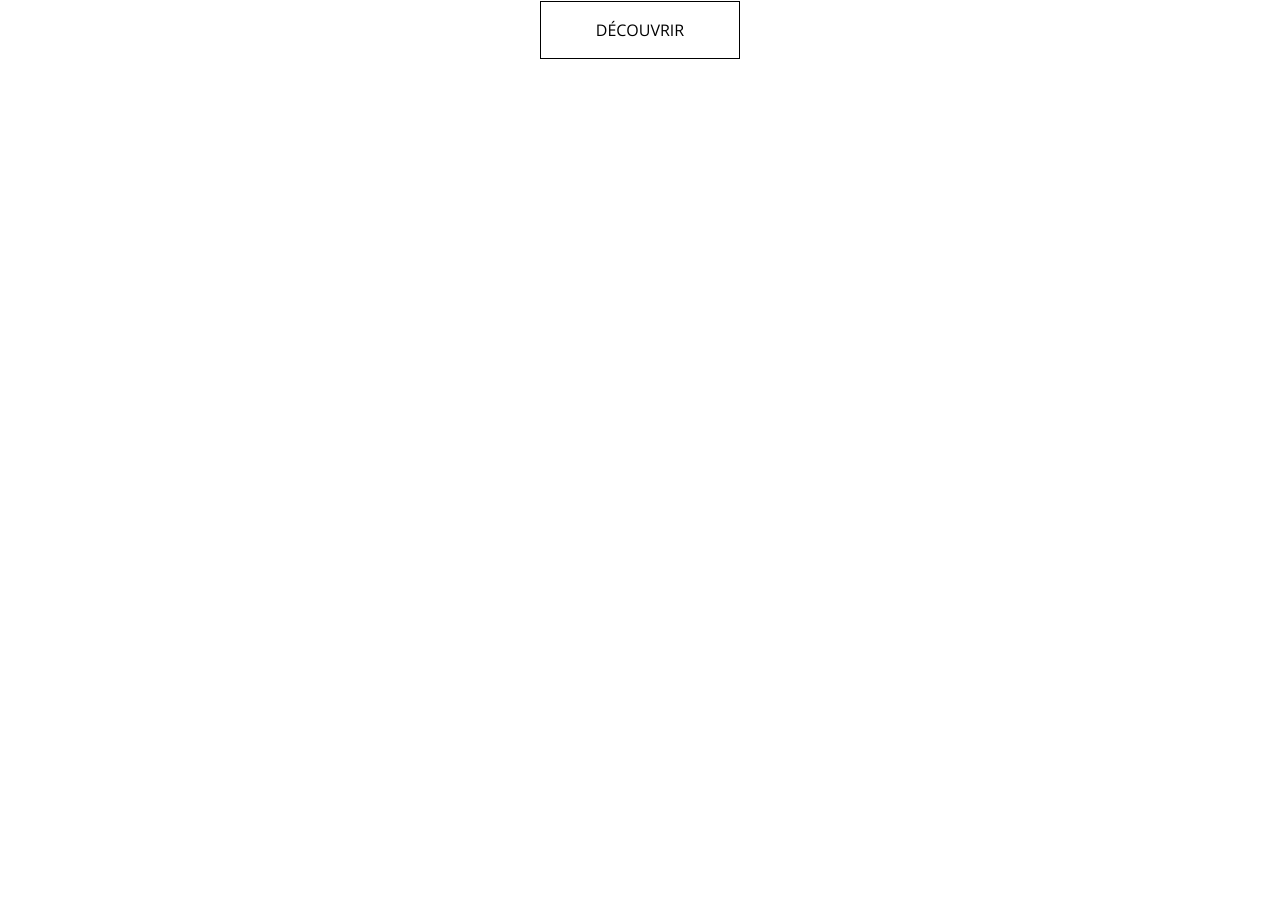
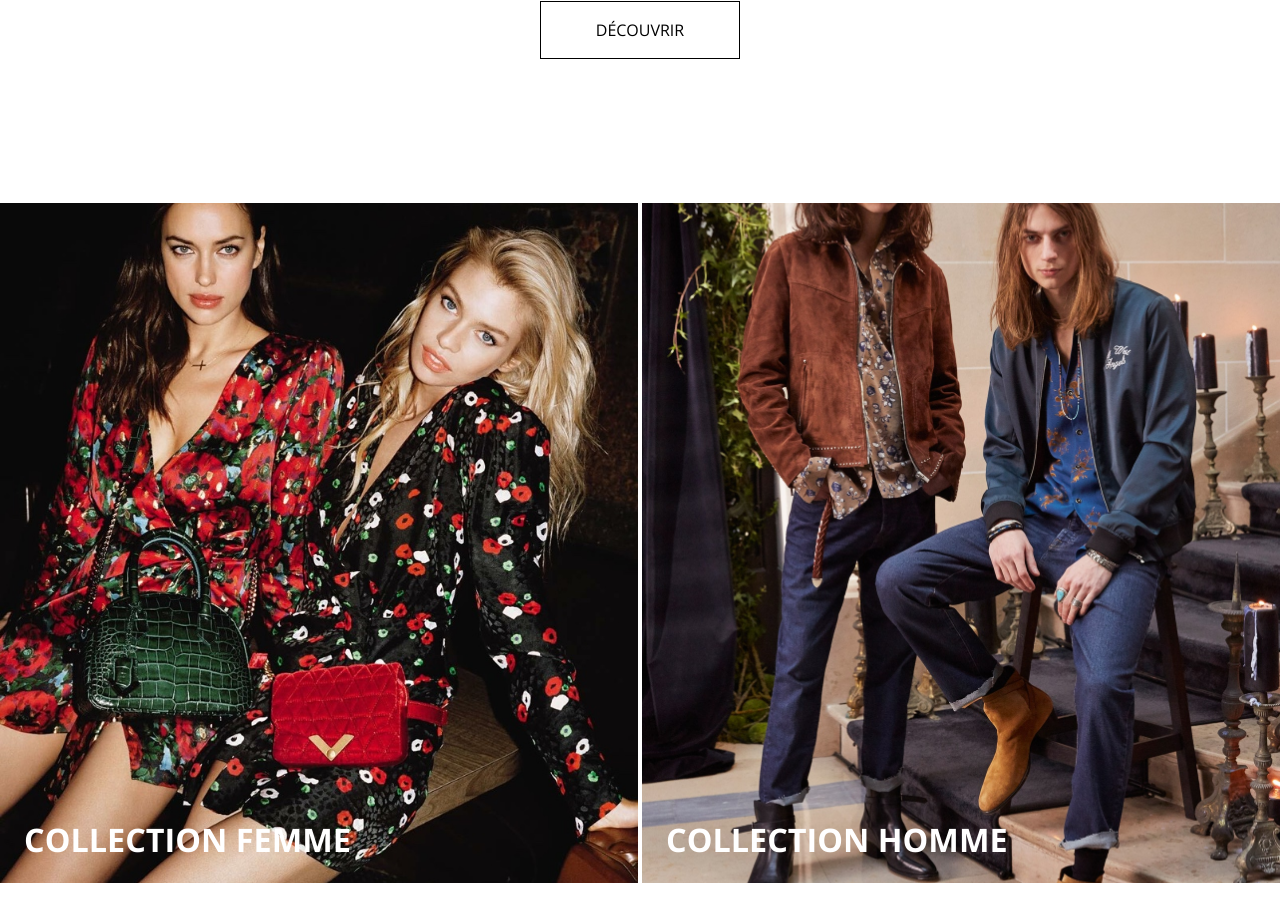
Before and after one commit to damouss/faume, a Vue app: page / in a window 1280 px wide. Shown: the part 1139-2060 px from the top of the page. Before the commit the page ends 1294 px from the top, so only its background shows below. Built offline with nearby package versions, Linux system fonts and the light colour scheme.

Commit message:
add collections

```diff
--- a/src/assets/styles/_settings.scss
+++ b/src/assets/styles/_settings.scss
@@ -28,10 +28,16 @@ body {
 h1{
     font-size: calc(1.625rem + 4.5vw);
     font-weight: 700;
+    text-transform:uppercase;
 }
 h2{
     font-size: calc(1.625rem + 1.5vw);
     font-weight: 700;
+    text-transform:uppercase;
+    &.min-h2{
+        font-size: calc(1.625rem + 0.5vw);
+    }
+
 }
 .btn{
     text-transform:uppercase;
@@ -64,7 +70,12 @@ h2{
     }
 
 }
-/*MODAL CART*/
+/*Cards*/
+.card{
+    border:0;
+    border-radius: 0;
+}
+/*Modal cart*/
 .modal.fade.right.show .modal-dialog {
     -webkit-transform: translate3d(0%, 0, 0);
     transform: translate3d(0%, 0, 0);
--- a/src/assets/styles/style.scss
+++ b/src/assets/styles/style.scss
@@ -6,6 +6,7 @@
    width: 100%;
    top:0px;
    transition:all 0.3s ease;
+   z-index:9;
    .navbar-brand{
         height: 64px;
         width: 200px;
@@ -140,3 +141,40 @@
         margin-top:80px;
     }
 }
+
+.collections{
+    .row{
+        .col-collections:first-child {
+            padding-left:0;
+            padding-right:2px
+        }
+        .col-collections:last-child {
+            padding-right:0;
+            padding-left:2px;
+        }
+        .card{
+            min-height:85vh;
+            &.collection-f{
+                background:url(../images/robe.jpeg)center center/cover;
+            }
+            &.collection-h{
+                background:url(../images/homme.jpeg)center center/cover;
+            }
+        }
+        @media screen and (max-width:768px) {
+            .col-collections:first-child {
+                padding-right:initial;
+                padding-left:initial;
+                padding-bottom: 2px;
+            }
+            .col-collections:last-child {
+                padding-right:initial;
+                padding-left:initial;
+                padding-top: 2px;
+            }
+            .card{
+                min-height:50vh;
+            }
+        }
+    }
+}
--- /dev/null
+++ b/src/components/CollectionsHF.vue
@@ -0,0 +1,33 @@
+<template>
+    <section class=" collections py-5">
+        <div class="container-fluid ">
+            <div class="row  row-cols" >
+                <div class="col-md-6 col-collections">
+                    <a href="#" class="card bg-dark text-white collection-f">
+                        <div class="card-img-overlay d-flex align-items-end ">
+                            <h2 class="min-h2 mb-0 px-2 pb-2">Collection femme</h2>
+                        </div>
+                    </a>
+                </div>
+                <div class="col-md-6  col-collections">
+                    <a href="#" class="card bg-dark text-white collection-h">
+                        <div class="card-img-overlay d-flex align-items-end ">
+                            <h2 class="min-h2 mb-0 px-2 pb-2">Collection homme</h2>
+                        </div>
+                    </a>
+                </div>
+            </div>
+        </div>
+    </section>
+</template>
+
+<script>
+export default {
+    name: 'CollectionsHF',
+    mounted() {
+    }
+}
+</script>
+
+<style lang="scss">
+</style>
--- a/src/pages/HomePage.vue
+++ b/src/pages/HomePage.vue
@@ -3,20 +3,22 @@
         <Navbar/>
         <BannerLarge/>
         <SectionTwo/>
+        <CollectionsHF/>
     </div>
 </template>
 
 <script>
 import BannerLarge from "@/components/BannerLarge";
 import Navbar from "@/components/Navbar.vue";
-import SectionTwo from "@/components/SectionTwo.vue"
-
+import SectionTwo from "@/components/SectionTwo.vue";
+import CollectionsHF from "@/components/CollectionsHF.vue";
 export default {
     name: 'HomePage',
     components: {
         BannerLarge,
         Navbar,
-        SectionTwo
+        SectionTwo,
+        CollectionsHF
         },
     mounted() {
 
```
